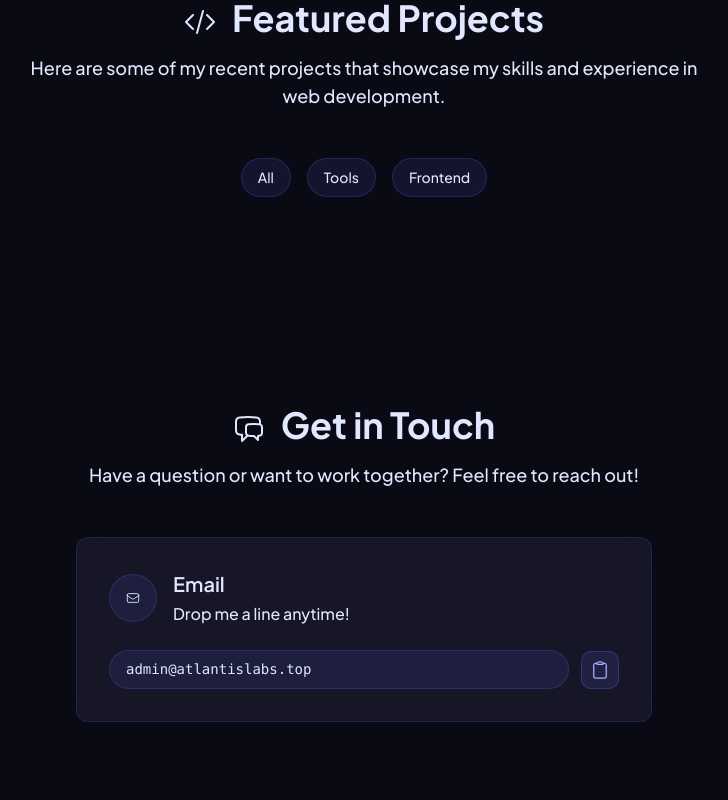
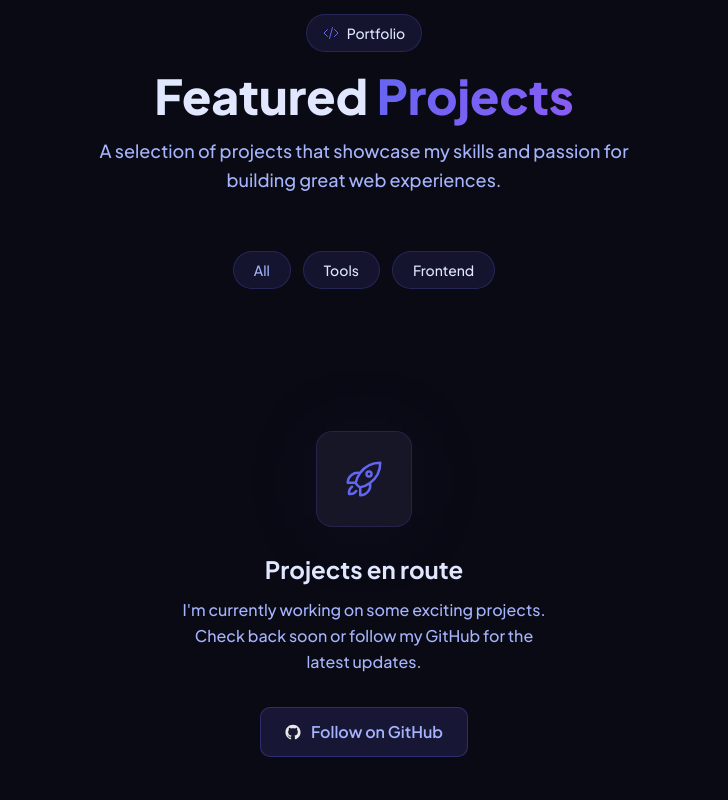
Before and after one commit to CMG-Official/Main-Website, a React (Vite) app: page / in a window 1280 px wide. Shown: the part 1260-2060 px from the top of the page, without its empty margins (276-1004 px from the left). Built offline with nearby package versions, Linux system fonts and the light colour scheme; the HTML template or start-up script is replaced by a standard one.

Commit message:
Refactor Projects component with new styles and icons
Updated the Projects component to enhance styling and functionality, including adding a new icon and modifying layout properties.

```diff
--- a/src/components/projects/Projects.tsx
+++ b/src/components/projects/Projects.tsx
@@ -1,5 +1,5 @@
 import { motion } from "framer-motion";
-import { CodeBracketIcon, ArrowTopRightOnSquareIcon } from "@heroicons/react/24/outline";
+import { CodeBracketIcon, ArrowTopRightOnSquareIcon, RocketLaunchIcon } from "@heroicons/react/24/outline";
 import { useState } from "react";
 import { projects } from "../../data/projects";
 import type { Project } from "../../types";
@@ -18,68 +18,63 @@ const ProjectCard: React.FC<{ project: Project }> = ({ project }) => {
             viewport={{ once: true }}
             transition={{ duration: 0.5 }}
         >
-            <div className="relative overflow-hidden rounded-xl h-full">
+            <div className="relative overflow-hidden rounded-2xl h-full">
                 <motion.div
                     className="glass-card h-full flex flex-col"
                     whileHover={{ scale: 1.02 }}
                     transition={{ duration: 0.3 }}
                 >
-                    <div className="relative h-48 overflow-hidden flex-shrink-0">
+                    <div className="relative h-48 overflow-hidden flex-shrink-0 rounded-t-2xl">
                         <motion.img
                             src={project.image}
                             alt={project.title}
                             className="w-full h-full object-cover"
-                            initial={{ scale: 1.2 }}
-                            animate={{ scale: isHovered ? 1.3 : 1.2 }}
+                            initial={{ scale: 1.1 }}
+                            animate={{ scale: isHovered ? 1.2 : 1.1 }}
                             transition={{ duration: 0.4 }}
                         />
                         <motion.div
-                            className="absolute inset-0 bg-black/50"
-                            initial={{ opacity: 0 }}
-                            animate={{ opacity: isHovered ? 0.5 : 0 }}
+                            className="absolute inset-0 bg-gradient-to-t from-black/60 to-transparent"
+                            initial={{ opacity: 0.4 }}
+                            animate={{ opacity: isHovered ? 0.65 : 0.4 }}
                         />
                     </div>
 
                     <div className="p-6 flex flex-col flex-grow">
-                        <h3 className="text-2xl font-bold mb-2">{project.title}</h3>
-                        <p className="text-text-secondary mb-4 flex-grow">{project.description}</p>
-
+                        <h3 className="text-xl font-bold mb-2">{project.title}</h3>
+                        <p className="text-text-secondary-light dark:text-text-secondary-dark mb-4 flex-grow text-sm leading-relaxed">
+                            {project.description}
+                        </p>
                         <div className="space-y-4">
                             <div className="flex flex-wrap gap-2">
                                 {project.techStack.map((tech: string) => (
-                                    <span key={tech} className="glass-pill text-xs">
+                                    <span key={tech} className="glass-pill text-xs px-2.5 py-1">
                                         {tech}
                                     </span>
                                 ))}
                             </div>
-
-                            <motion.div
-                                className="flex gap-4"
-                                initial={{ opacity: 0, y: 20 }}
-                                animate={{ opacity: 1, y: 0 }}
-                                transition={{ delay: 0.2 }}
-                            >
+                            <div className="flex gap-3">
                                 <a
                                     href={project.githubUrl}
                                     target="_blank"
                                     rel="noopener noreferrer"
-                                    className="glass-button px-4 py-2 flex items-center gap-2"
+                                    className="glass-button px-4 py-2 flex items-center gap-2 text-sm font-semibold"
                                 >
-                                    <img src="/assets/icons/github.svg" alt="GitHub" className="w-5 h-5 invert" />
-                                    View Code
+                                    <img src="/assets/icons/github.svg" alt="GitHub" className="w-4 h-4 invert" />
+                                    Code
                                 </a>
                                 {project.liveUrl && (
                                     <a
                                         href={project.liveUrl}
                                         target="_blank"
                                         rel="noopener noreferrer"
-                                        className="glass-button-secondary px-4 py-2 flex items-center gap-2"
+                                        className="glass-button-secondary px-4 py-2 flex items-center gap-2 text-sm font-semibold"
                                     >
-                                        <ArrowTopRightOnSquareIcon className="w-5 h-5" />
-                                        Live Demo
+                                        <ArrowTopRightOnSquareIcon className="w-4 h-4" />
+                                        Live
                                     </a>
                                 )}
-                            </motion.div>
+                            </div>
                         </div>
                     </div>
                 </motion.div>
@@ -87,6 +82,46 @@ const ProjectCard: React.FC<{ project: Project }> = ({ project }) => {
         </motion.div>
     );
 };
+
+const EmptyState: React.FC = () => (
+    <motion.div
+        className="col-span-full flex flex-col items-center justify-center py-24 px-6"
+        initial={{ opacity: 0, y: 20 }}
+        whileInView={{ opacity: 1, y: 0 }}
+        viewport={{ once: true }}
+        transition={{ duration: 0.6 }}
+    >
+        <div className="relative mb-6">
+            <motion.div
+                className="w-24 h-24 rounded-2xl glass-card flex items-center justify-center"
+                animate={{ y: [0, -8, 0] }}
+                transition={{ duration: 3, repeat: Infinity, ease: "easeInOut" }}
+            >
+                <RocketLaunchIcon className="w-10 h-10 text-primary" />
+            </motion.div>
+            <motion.div
+                className="absolute -inset-4 bg-primary/10 rounded-3xl blur-2xl -z-10"
+                animate={{ opacity: [0.4, 0.8, 0.4] }}
+                transition={{ duration: 3, repeat: Infinity, ease: "easeInOut" }}
+            />
+        </div>
+        <h3 className="text-2xl font-bold mb-3">Projects en route</h3>
+        <p className="text-text-secondary-light dark:text-text-secondary-dark text-center max-w-sm leading-relaxed">
+            I'm currently working on some exciting projects. Check back soon or follow my GitHub for the latest updates.
+        </p>
+        <motion.a
+            href="https://github.com/motocite"
+            target="_blank"
+            rel="noopener noreferrer"
+            className="mt-8 glass-button px-6 py-3 flex items-center gap-2.5 font-semibold"
+            whileHover={{ scale: 1.04 }}
+            whileTap={{ scale: 0.96 }}
+        >
+            <img src="/assets/icons/github.svg" alt="GitHub" className="w-4 h-4 invert" />
+            Follow on GitHub
+        </motion.a>
+    </motion.div>
+);
 
 const Projects: React.FC = () => {
     const [selectedCategory, setSelectedCategory] = useState<string>("all");
@@ -97,35 +132,53 @@ const Projects: React.FC = () => {
     );
 
     return (
-        <section className="py-20">
+        <section id="projects" className="py-24">
             <motion.div
                 initial={{ opacity: 0 }}
                 whileInView={{ opacity: 1 }}
                 viewport={{ once: true }}
                 className="container mx-auto px-6"
             >
-                <div className="text-center mb-12">
+                <div className="text-center mb-14">
+                    <motion.div
+                        className="inline-flex items-center gap-2 glass-pill mb-5 text-sm"
+                        initial={{ opacity: 0, y: 10 }}
+                        whileInView={{ opacity: 1, y: 0 }}
+                        viewport={{ once: true }}
+                    >
+                        <CodeBracketIcon className="w-4 h-4 text-primary" />
+                        Portfolio
+                    </motion.div>
                     <motion.h2
-                        className="text-4xl font-bold mb-4"
+                        className="text-4xl sm:text-5xl font-extrabold mb-4"
                         initial={{ opacity: 0, y: 20 }}
                         whileInView={{ opacity: 1, y: 0 }}
                         viewport={{ once: true }}
                     >
-                        <CodeBracketIcon className="w-8 h-8 inline-block mr-4" />
-                        Featured Projects
+                        Featured <span className="text-gradient">Projects</span>
                     </motion.h2>
-                    <p className="text-text-secondary text-lg max-w-2xl mx-auto">
-                        Here are some of my recent projects that showcase my skills and experience in web development.
-                    </p>
+                    <motion.p
+                        className="text-text-secondary-light dark:text-text-secondary-dark text-lg max-w-xl mx-auto leading-relaxed"
+                        initial={{ opacity: 0, y: 10 }}
+                        whileInView={{ opacity: 1, y: 0 }}
+                        viewport={{ once: true }}
+                        transition={{ delay: 0.1 }}
+                    >
+                        A selection of projects that showcase my skills and passion for building great web experiences.
+                    </motion.p>
                 </div>
 
-                <div className="flex justify-center gap-4 mb-12">
+                <div className="flex justify-center gap-3 mb-12">
                     {categories.map((category: string) => (
                         <motion.button
                             key={category}
-                            className={`glass-pill capitalize ${selectedCategory === category ? "bg-primary/20" : ""}`}
-                            whileHover={{ scale: 1.05 }}
-                            whileTap={{ scale: 0.95 }}
+                            className={`glass-pill capitalize font-semibold text-sm px-5 py-2 ${
+                                selectedCategory === category
+                                    ? "bg-primary/15 border-primary/30 text-primary dark:text-indigo-300"
+                                    : ""
+                            }`}
+                            whileHover={{ scale: 1.04 }}
+                            whileTap={{ scale: 0.96 }}
                             onClick={() => setSelectedCategory(category)}
                         >
                             {category}
@@ -138,13 +191,17 @@ const Projects: React.FC = () => {
                     initial="hidden"
                     whileInView="visible"
                     viewport={{ once: true }}
-                    className="grid grid-cols-1 md:grid-cols-2 lg:grid-cols-3 gap-8"
+                    className="grid grid-cols-1 md:grid-cols-2 lg:grid-cols-3 gap-6"
                 >
-                    {filteredProjects.map((project: Project) => (
-                        <motion.div key={project.title} variants={itemVariants}>
-                            <ProjectCard project={project} />
-                        </motion.div>
-                    ))}
+                    {filteredProjects.length > 0 ? (
+                        filteredProjects.map((project: Project) => (
+                            <motion.div key={project.title} variants={itemVariants}>
+                                <ProjectCard project={project} />
+                            </motion.div>
+                        ))
+                    ) : (
+                        <EmptyState />
+                    )}
                 </motion.div>
             </motion.div>
         </section>
```
